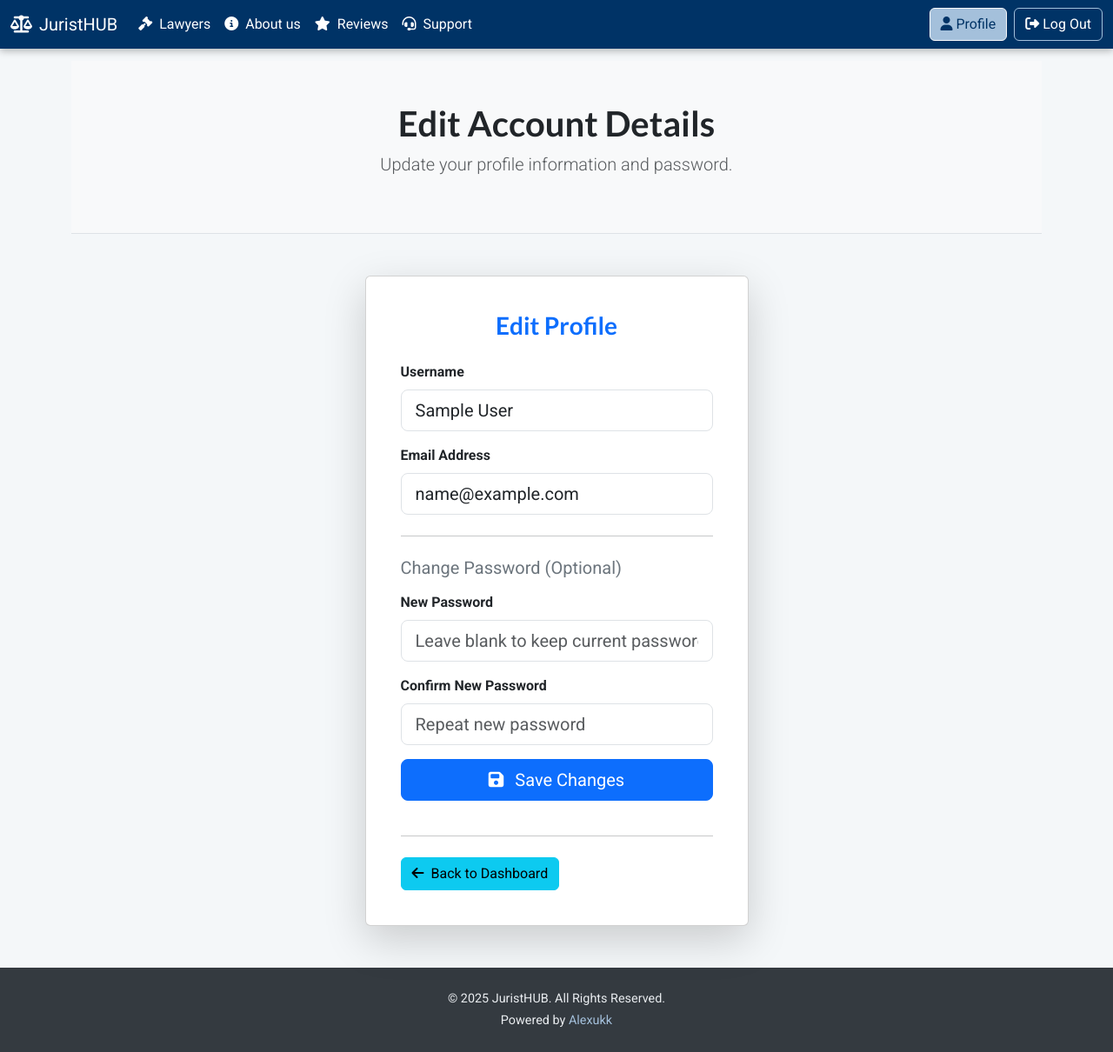
After one commit to Alexukk/juristHUB, a Flask app: page /edit-profile/1 in a window 1280 px wide. The commit adds this page. Shown: the whole page at 87% size. Run offline with Flask 3, Linux system fonts and the light colour scheme; the visitor is signed in with stand-in values (Sample User, id 1).

Commit message:
created function for edditing account details for user

```diff
--- a/app.py
+++ b/app.py
@@ -209,6 +209,42 @@ def logout():
 
     return render_template('logout.html')
 
+
+
+@app.route('/edit-profile/<int:user_id>', methods=['POST', 'GET'])
+@login_required
+def edit_profile(user_id):
+    if session['user_id'] == user_id or session['status'] == 'Admin':
+        if request.method == 'GET':
+            return render_template('profile-edit.html')
+        else:
+            username = request.form.get('username')
+            email = request.form.get('email')
+            try:
+                user = User.query.get_or_404(session['user_id'])
+                user.fullname = username
+                user.email = email
+                if request.form.get('password'):
+                    if request.form.get('password') != request.form.get('confirm_password'):
+                        flash('New password and confirmation do not match.', 'warning')
+                        return redirect(url_for('edit_profile', user_id=user_id))
+                    password = request.form.get('password')
+                    user.password_hash = generate_password_hash(password, method='pbkdf2:sha256')
+                session['email'] = email
+                session['username'] = username
+                db.session.commit()
+                flash('Your account details have been successfully updated!', 'success')
+            except Exception as e:
+                db.session.rollback()
+                print('An error occured while changing profile info: \n', e)
+                flash('An error occurred', 'danger')
+    else:
+        flash("You can't edit details of another user", "danger")
+        return redirect(url_for('index'))
+
+
+    return redirect(url_for('user_dashboard', user_id=session['user_id']))
+
 with app.app_context():
     db.create_all()
     print("DB check: db.create_all() executed.")
--- a/templates/index.html
+++ b/templates/index.html
@@ -5,6 +5,8 @@
 {% block content %}
 
     <header class="hero-banner mb-5 position-relative overflow-hidden">
+
+
         <div class="container py-5 py-lg-6 z-1">
             <div class="row align-items-center">
                 <div class="col-lg-7 text-start">
--- /dev/null
+++ b/templates/profile-edit.html
@@ -0,0 +1,100 @@
+{% extends "base.html" %}
+
+{% block title %}Edit Account - JuristHUB{% endblock %}
+
+{% block content %}
+
+    <header class="py-5 bg-light border-bottom">
+        <div class="container text-center">
+            <h1 class="fw-bold text-dark">Edit Account Details</h1>
+            <p class="lead text-muted">Update your profile information and password.</p>
+        </div>
+    </header>
+
+    <section class="py-5">
+        <div class="container">
+            <div class="row justify-content-center">
+
+                <div class="col-md-6 col-lg-5">
+
+                    <div class="card shadow-lg p-4 login-card animate__animated animate__fadeInUp">
+                        <div class="card-body">
+
+                            <h3 class="card-title text-center fw-bold mb-4 text-primary">Edit Profile</h3>
+
+                            <form method="POST" action="{{ url_for('edit_profile', user_id=session['user_id']) }}">
+
+                                {% with messages = get_flashed_messages(with_categories=true) %}
+                                    {% if messages %}
+                                        {% for category, message in messages %}
+                                            <div class="alert alert-{{ category }} alert-dismissible fade show mb-3" role="alert">
+                                                {{ message }}
+                                                <button type="button" class="btn-close" data-bs-dismiss="alert" aria-label="Close"></button>
+                                            </div>
+                                        {% endfor %}
+                                    {% endif %}
+                                {% endwith %}
+
+                                <div class="mb-3">
+                                    <label for="username" class="form-label fw-bold">Username</label>
+                                    <input type="text"
+                                           class="form-control form-control-lg"
+                                           id="username"
+                                           name="username"
+                                           required
+                                           value="{{ session.get('username') }}">
+                                           </div>
+
+
+                                <div class="mb-3">
+                                    <label for="email" class="form-label fw-bold">Email Address</label>
+                                    <input type="email"
+                                           class="form-control form-control-lg"
+                                           id="email"
+                                           name="email"
+                                           required
+                                           value="{{ session.get('email') }}">
+                                           </div>
+
+                                <hr class="my-4">
+                                <h5 class="text-secondary mb-3">Change Password (Optional)</h5>
+
+                                <div class="mb-3">
+                                    <label for="password" class="form-label fw-bold">New Password</label>
+                                    <input type="password"
+                                           class="form-control form-control-lg"
+                                           id="password"
+                                           name="password"
+                                           placeholder="Leave blank to keep current password">
+                                </div>
+
+                                <div class="mb-3">
+                                    <label for="confirm_password" class="form-label fw-bold">Confirm New Password</label>
+                                    <input type="password"
+                                           class="form-control form-control-lg"
+                                           id="confirm_password"
+                                           name="confirm_password"
+                                           placeholder="Repeat new password">
+                                </div>
+
+                                <button type="submit" class="btn btn-primary btn-lg w-100 mb-3">
+                                    <i class="fas fa-save me-2"></i> Save Changes
+                                </button>
+
+                            </form>
+                            <hr class="my-4">
+
+
+                            <button class="btn btn-info" onclick="{{ url_for('user_dashboard', user_id=session.get('user_id')) }}">
+                                <i class="fas fa-arrow-left me-1"></i> Back to Dashboard
+                                </button>
+
+                        </div>
+                    </div>
+                </div>
+
+            </div>
+        </div>
+    </section>
+
+{% endblock %}
```
Also changed, not shown: templates/user_dashboard.html (+14 -1 lines).
